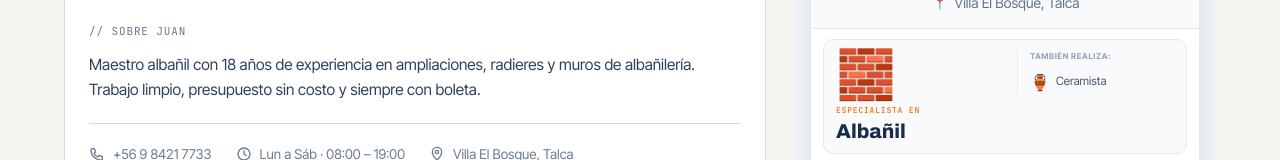
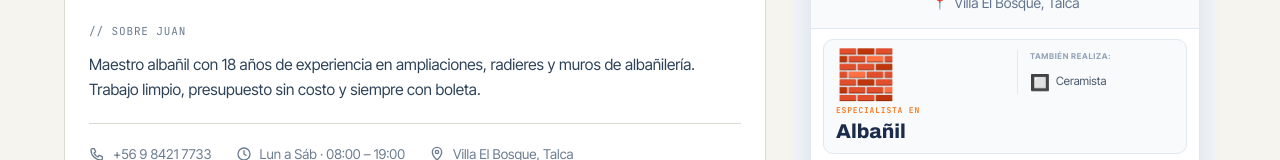
Before and after one commit to jorgearojasr-cyber/obrabien, a Next.js app: page /maestro/m-001 in a window 1280 px wide. Shown: the part 447-607 px from the top of the page. Built offline with nearby package versions, Linux system fonts and the light colour scheme; no server answers.

Commit message:
feat: getEspecialidadIcon() con matching por substring para iconos automaticos

```diff
--- a/src/components/ProfessionalCard.tsx
+++ b/src/components/ProfessionalCard.tsx
@@ -10,6 +10,26 @@ const WA_GREEN = "#25D366";
 const VER_GREEN = "#16A34A";
 const CARD_BG = "#F8FAFC";
 const BORDER = "#E2E8F0";
+
+function getEspecialidadIcon(especialidad: string): string {
+  const s = especialidad.toLowerCase();
+  if (s.includes("electr")) return "⚡";
+  if (s.includes("gasfiter") || s.includes("gasfitería") || s.includes("plomer") || s.includes("cañer")) return "🔧";
+  if (s.includes("pintur") || s.includes("enlucid") || s.includes("yeso")) return "🎨";
+  if (s.includes("albañil") || s.includes("construct") || s.includes("hormigón")) return "🧱";
+  if (s.includes("ventana") || s.includes("vidrio") || s.includes("aluminio")) return "🪟";
+  if (s.includes("techumb") || s.includes("techo") || s.includes("zinc")) return "🏠";
+  if (s.includes("carpint") || s.includes("madera") || s.includes("mueble")) return "🪵";
+  if (s.includes("cerraj") || s.includes("puerta") || s.includes("candado")) return "🔑";
+  if (s.includes("jardin") || s.includes("pasto") || s.includes("poda")) return "🌿";
+  if (s.includes("solar") || s.includes("panel")) return "☀️";
+  if (s.includes("aire") || s.includes("clima") || s.includes("refriger")) return "❄️";
+  if (s.includes("soldad") || s.includes("fierr") || s.includes("metal")) return "⚙️";
+  if (s.includes("cerami") || s.includes("porcelan") || s.includes("piso") || s.includes("baldos")) return "🔲";
+  if (s.includes("cámara") || s.includes("seguridad") || s.includes("alarma")) return "📷";
+  if (s.includes("gas ") || s.includes("calefon") || s.includes("caldera")) return "🔥";
+  return "🔨";
+}
 
 const SPECIALTY_EMOJI: Record<string, string> = {
   "Albañil": "🧱",
@@ -387,7 +407,7 @@ export default function ProfessionalCard({ m, maestroId }: Props) {
                     <div style={{ display: "flex", flexDirection: "column", gap: 6 }}>
                       {otherSpecialties.map(sp => (
                         <div key={sp} style={{ fontSize: 11.5, color: "#475569", display: "flex", alignItems: "center", gap: 6 }}>
-                          <span style={{ fontSize: 16, flexShrink: 0 }}>{SPECIALTY_EMOJI[sp] ?? "🛠️"}</span>
+                          <span style={{ fontSize: 16, flexShrink: 0 }}>{getEspecialidadIcon(sp)}</span>
                           <span style={{ overflow: "hidden", textOverflow: "ellipsis", whiteSpace: "nowrap" }}>{sp}</span>
                         </div>
                       ))}
```
